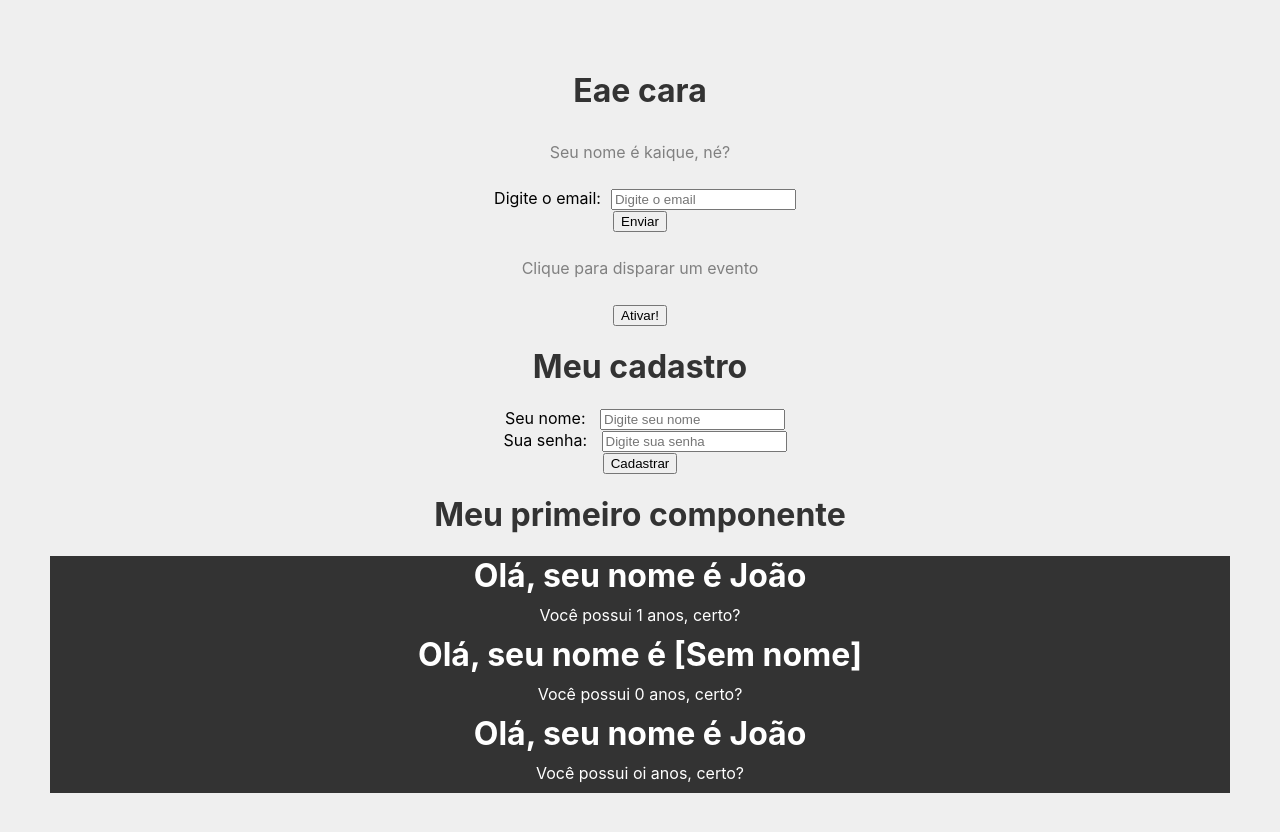
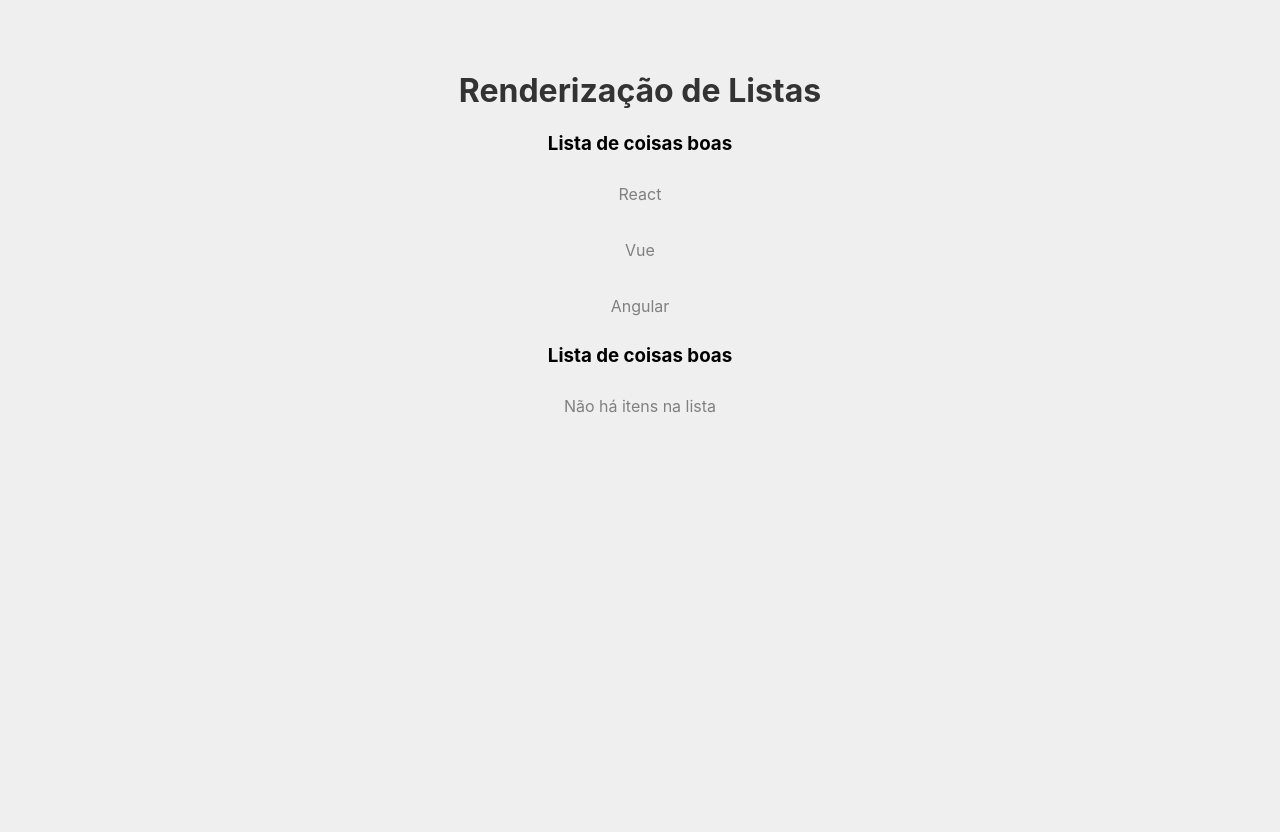
Before and after one commit to while-kaique/Aprendendo-React, a React (Create React App) app in the folder my-app/: page / in a window 1280 px wide. Shown: the top 832 px of the page. After the commit the page ends 800 px from the top, so only its background shows below. Built offline with nearby package versions, Linux system fonts and the light colour scheme.

Commit message:
Renderização de listas e Condicional

```diff
--- a/my-app/src/App.js
+++ b/my-app/src/App.js
@@ -1,23 +1,12 @@
 import './App.css';
-import HelloWorld from './components/HelloWorld';
-import Pessoa from './components/Pessoa'
-import Evento from './components/Evento';
-import Form from './components/Form';
-import Condicional from './components/Condicional';
-
+import OutraLista from './components/OutraLista';
 function App() {
-  const name = 'kaique'
+  const meusItens = ['React', 'Vue', 'Angular']
   return (
     <div className="App">
-      <h1>Eae cara</h1>
-      <p>Seu nome é {name}, né?</p>
-      <Condicional />
-      <Evento />
-      <Form />
-      <HelloWorld />
-      <Pessoa idade={1} nome="João"/>
-      <Pessoa />
-      <Pessoa idade='oi' nome="João"/>
+      <h1>Renderização de Listas</h1>
+      <OutraLista itens={meusItens}/>
+      <OutraLista itens={[]}/>
     </div>
   );
 }
--- /dev/null
+++ b/my-app/src/components/OutraLista.jsx
@@ -0,0 +1,16 @@
+function OutraLista ({itens}){
+    return (
+        <>
+            <h3>Lista de coisas boas</h3>
+            {itens.length > 0 ? (
+                itens.map((item, index)=>(
+                    <p key={index}>{item}</p>
+                ))
+            ) : (
+                    <p>Não há itens na lista</p>
+                )}
+        </>
+    )
+}
+
+export default OutraLista
```
